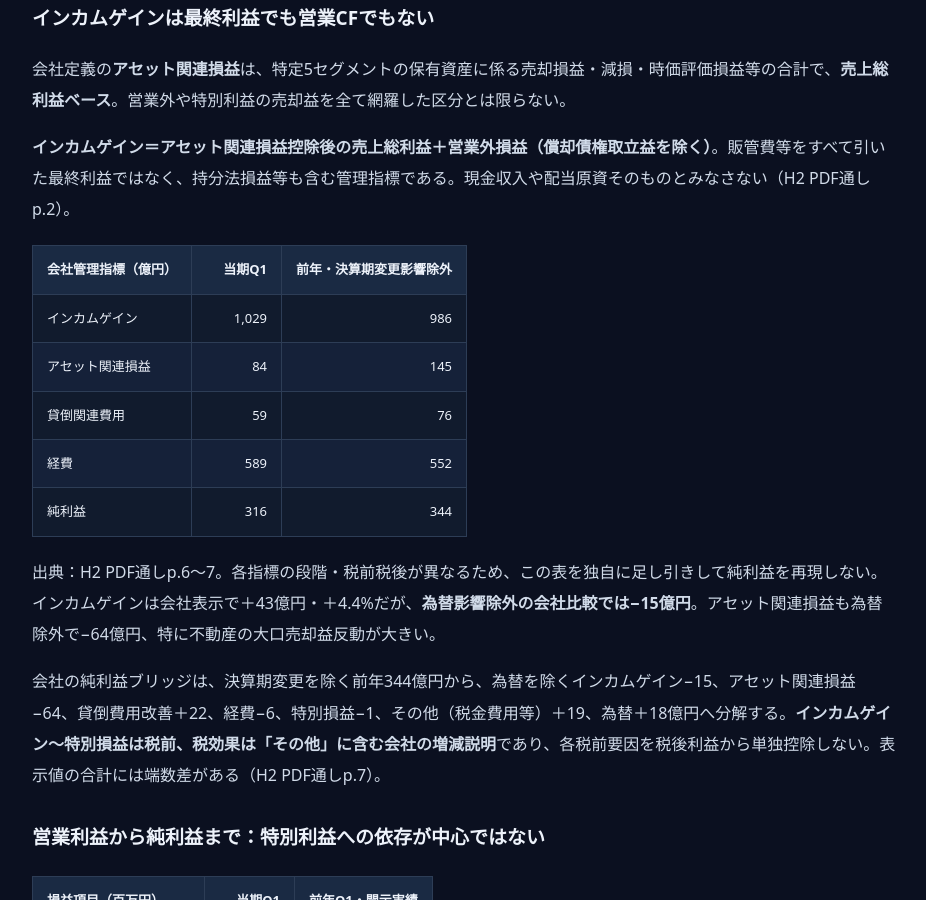
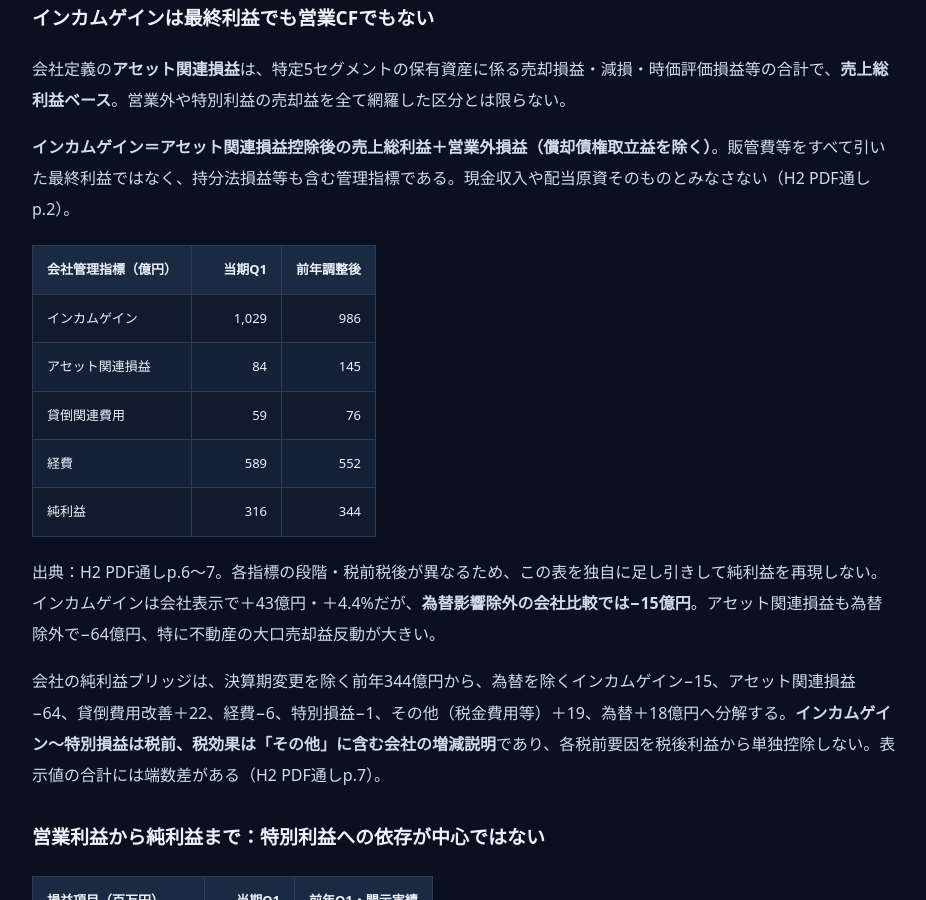
Before and after one commit to nick-shu3/investment-tankyu, a Jekyll site: the page built from _articles/mitsubishi-hc-capital-fy2026-q1.md, in a window 1280 px wide and 900 px high, scrolled down 3172 px. Shown: the whole window, without its empty margins (176-1102 px from the left). Built offline with Jekyll 4.4.1, drawn with Linux system fonts in a browser that asks for light colours.

Commit message:
Shorten MHC comparison table headers for mobile readability

```diff
--- a/_articles/mitsubishi-hc-capital-fy2026-q1.md
+++ b/_articles/mitsubishi-hc-capital-fy2026-q1.md
@@ -81,7 +81,7 @@ AI分析：44.8%減益だけで事業崩壊と捉えるのは適切でない。
 
 **インカムゲイン＝アセット関連損益控除後の売上総利益＋営業外損益（償却債権取立益を除く）**。販管費等をすべて引いた最終利益ではなく、持分法損益等も含む管理指標である。現金収入や配当原資そのものとみなさない（H2 PDF通しp.2）。
 
-| 会社管理指標（億円） | 当期Q1 | 前年・決算期変更影響除外 |
+| 会社管理指標（億円） | 当期Q1 | 前年調整後 |
 |:--|--:|--:|
 | インカムゲイン | 1,029 | 986 |
 | アセット関連損益 | 84 | 145 |
@@ -118,7 +118,7 @@ AI分析：44.8%減益だけで事業崩壊と捉えるのは適切でない。
 
 今期から支払利息・本社経費等の配賦方法を変更し、前年利益も遡及修正。セグメント資産も、従来の営業資産・投資等から**総資産ベース**へ拡大し、前年末を修正した。以下は今回資料の同じ定義の比較で、**セグメント利益は親会社株主帰属純利益へ合計される税後指標**であり営業利益ではない（H1 PDF通しp.12〜14、H2 PDF通しp.9〜10）。
 
-| セグメント利益（億円） | 当期Q1 | 前年・決算期変更影響除外 |
+| セグメント利益（億円） | 当期Q1 | 前年調整後 |
 |:--|--:|--:|
 | カスタマーソリューション | 91 | 92 |
 | 海外カスタマー | 63 | 9 |
```
